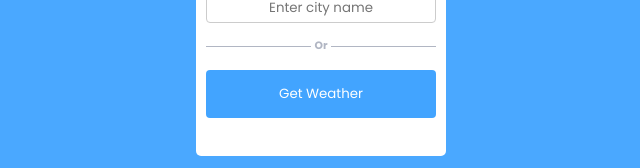
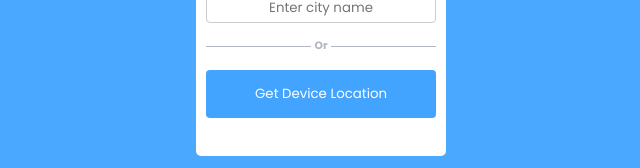
Before and after one commit to aravindmohanan321/weather-forecast-app, a React (Vite) app: page / in a window 1280 px wide. Shown: the part 359-527 px from the top of the page, without its empty margins (319-959 px from the left). Built offline with nearby package versions, Linux system fonts and the light colour scheme.

Commit message:
button placeholder changed

```diff
--- a/src/components/FormView.tsx
+++ b/src/components/FormView.tsx
@@ -29,7 +29,7 @@ function FormView({ city, message, setCity, setErrorMessage, handleFormSubmit }:
             <span>Or</span>
           </h6>
         </div>
-        <button type="submit">Get Weather</button>
+        <button type="submit">Get Device Location</button>
         <div id="fail">
           <p>{message}</p>
         </div>
```
